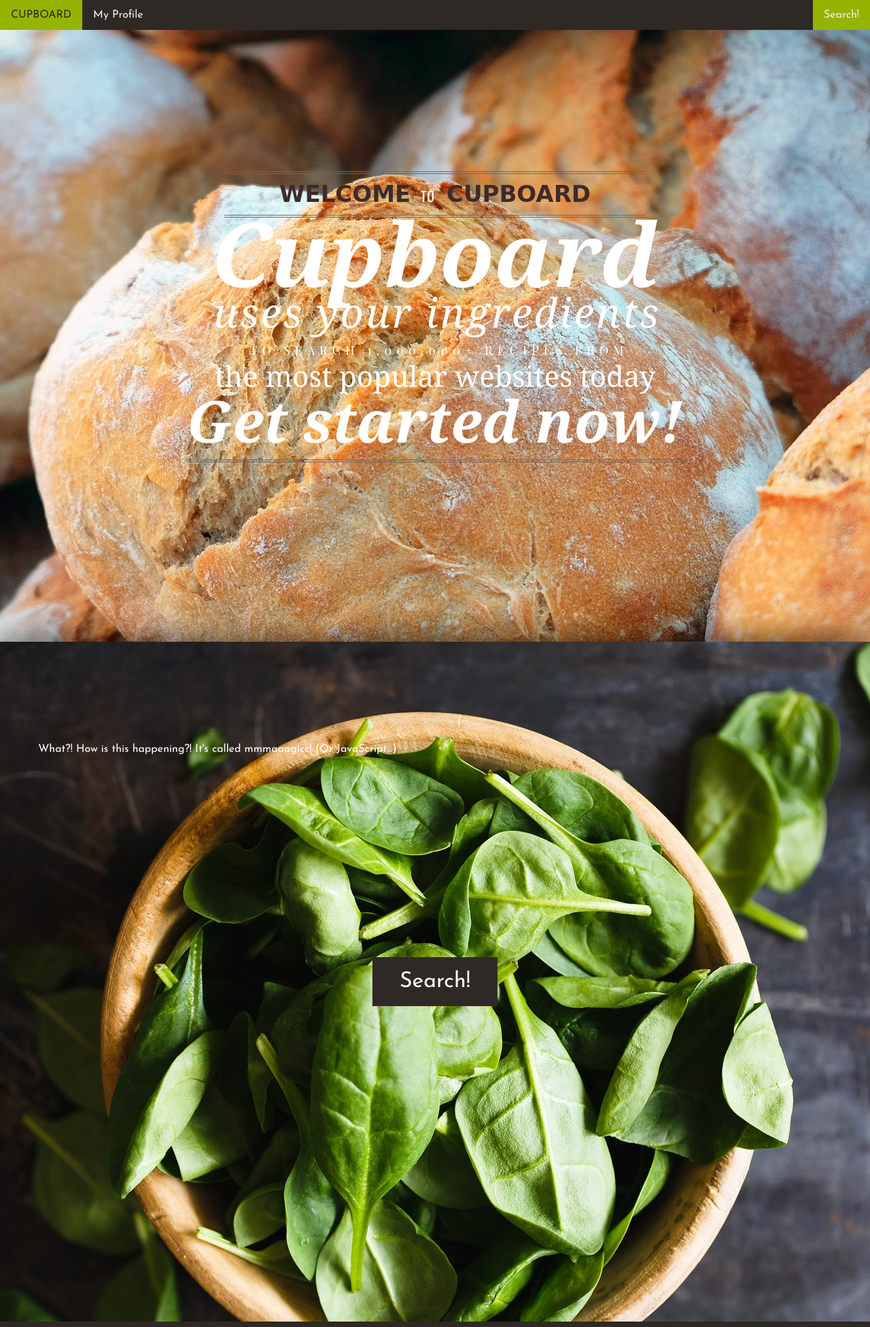
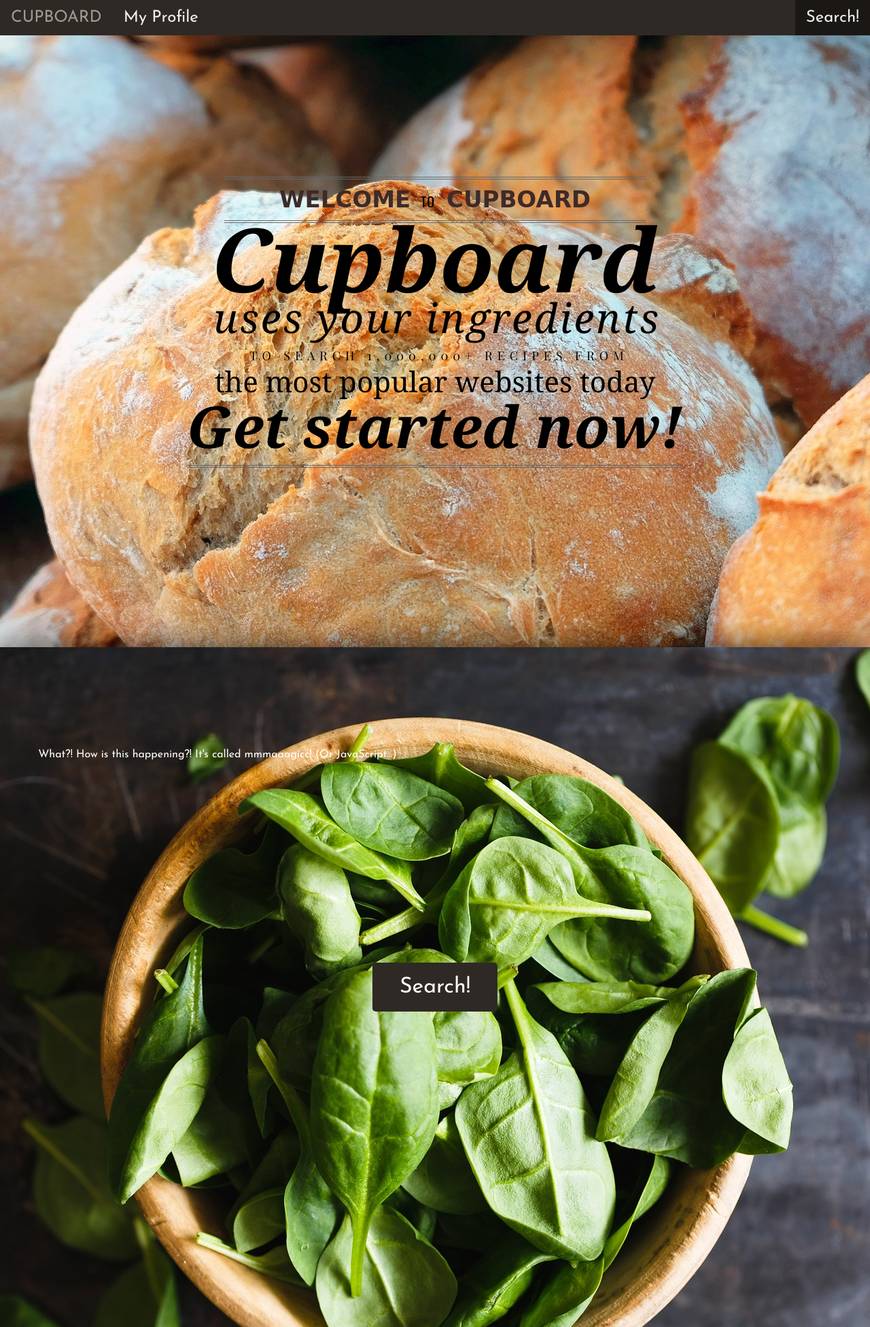
Before and after one commit to katerdogg/Cupboard, a Django app: page / in a window 1280 px wide. Shown: the whole page at 68% size. Run offline with Django 3.2, Linux system fonts and the light colour scheme; some libraries are stand-ins or nearby versions; some web fonts are replaced.

Commit message:
changed color

```diff
--- a/cupboard/cupboard_app/static/cupboard_app/styles.css
+++ b/cupboard/cupboard_app/static/cupboard_app/styles.css
@@ -38,6 +38,7 @@ li {
 
 /* Styles all a tags to their default styles */
 li a {
+	font-size: 1.5em;
 	display: block;
 	color: #f0f0ee;
 	text-align: center;
@@ -47,13 +48,13 @@ li a {
 
 /* When NOT clicked */
 li a:hover:not(.active){
-	color: #2e2925;
-	background-color: #95b401;
+	color: #9a9d94;
+	/*background-color: #1a1715;*/
 }
 
 /* When a nav is the current tab */
 .active {
-	background-color: #95b401;
+	background-color: #1a1715;
 }
 
 /* Align last button (search) to the right*/
@@ -63,30 +64,8 @@ li:last-child {
 
 /*-------------------- INDEX STYLES ---------------------*/
 
-/**
- * Styles the index and search pages to have same background photo
- **/
-/*.index, .search {
-	background-image: url("https://static.pexels.com/photos/60795/pexels-photo-60795.jpeg");
-	background-size: 100%;
-	background-repeat: no-repeat;
-}
-*/
-/* Styles the centered text in the middle of the page */
-/*/
 
-/* Styles the text inside the class textcontainer */
-/*div.textcontainer p {
-	margin: 0;
-	position: absolute;
-	top: 80%;
-	left: 50%;
-	margin-right: -50%;
-	transform: translate(-50%, -50%);
-	text-align: center;
-}*/
-
-/* Styles the buttons */
+/* Styles the search button */
  .button {
  	background-color: #2e2925;
  	border: none;
@@ -100,12 +79,13 @@ li:last-child {
 	margin-right: -50%;
 	transform: translate(-50%, -50%);
 	font-size: 2em;
+	border-radius: 5px;
  }
 
-/* Stlyes the buttons whenever hovered over */
+/* Stlyes the button whenever hovered over */
  .button:hover {
- 	color: #2e2925;
- 	background-color: #95b401;
+ 	color: #fff;
+ 	background-color: #1a1715;
  }
 
 /*-------------------- SEARCH STYLES ---------------------*/
@@ -313,7 +293,8 @@ body {
 	font-family: 'Oswald', sans-serif;
 	margin: 6px 5px 0 3px;
 	letter-spacing: .05em;
-	color: #fff;
+	/*color: #fff;*/
+	color: #000;
 }
 
 /* Number One */
@@ -327,6 +308,7 @@ body {
     margin-top: 7px;
     margin-bottom: 12px;
     display: block;
+    color: #000;
 }
 
 /* Number Two*/
@@ -340,6 +322,7 @@ body {
     font-family: 'Playfair Display', Georgia, serif;
     margin: 0 0 8px 6px;
     display: block;
+    color: #000;
 }
 
 /* Number Three */
@@ -353,6 +336,7 @@ body {
     margin: 0 0 0 12px;
     text-transform: uppercase;
     display: block;
+    color: #000;
 }
 
 /* Number Four */
@@ -368,6 +352,7 @@ body {
     display: block;
     /*margin: 0 0 0 -10px;*/
     margin: 0 0 0 15;
+    color: #000;
 }
 
 /* Number Five */
@@ -382,6 +367,8 @@ body {
     font-family: 'Playfair Display', Georgia, serif;
     display: block;
     margin-left: 8px;
+    color: #000;
+
 }
 /* Number Six */
 /* Black */
@@ -392,6 +379,8 @@ body {
     line-height: 90px;
     font-family: 'Playfair Display', Georgia, serif;
     border-bottom: 4px double #676767;
+    color: #000;
+
 }
 
 /*-------------------- FOOTER STYLES ---------------------*/
```
